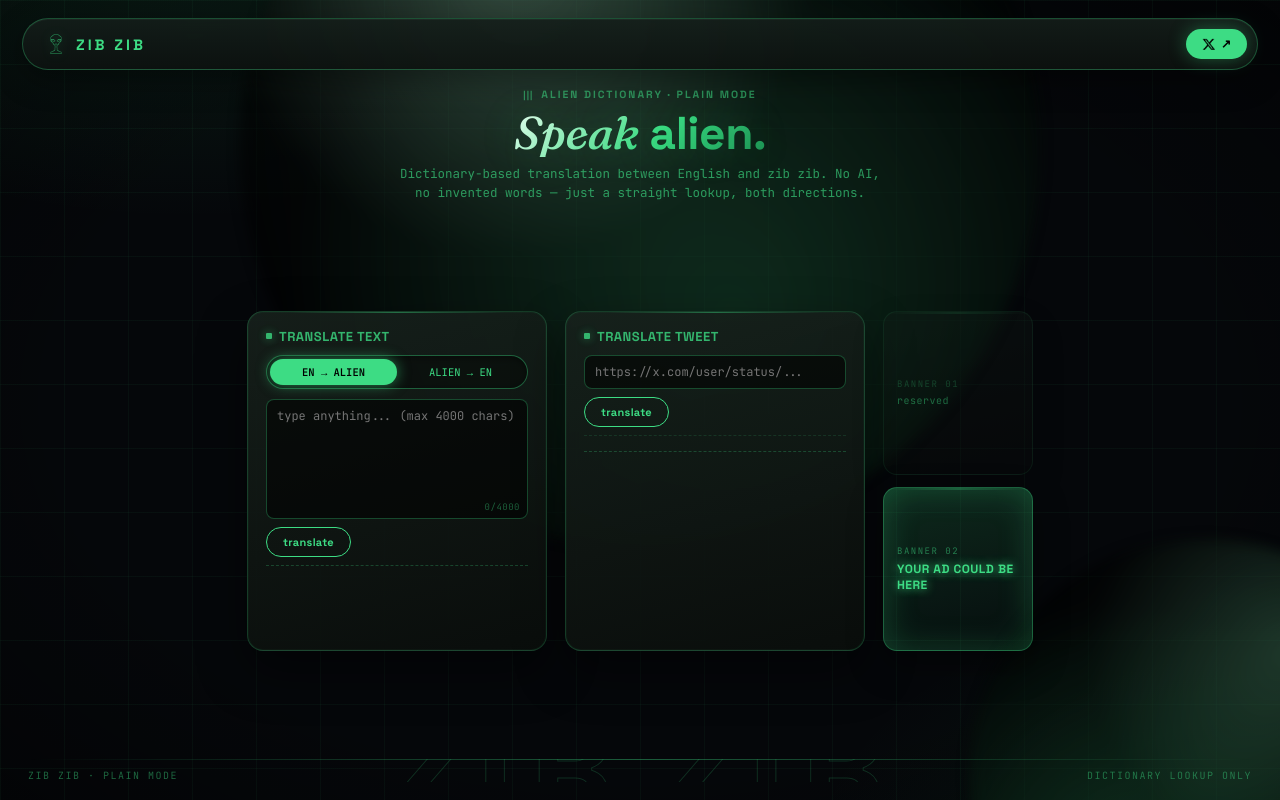
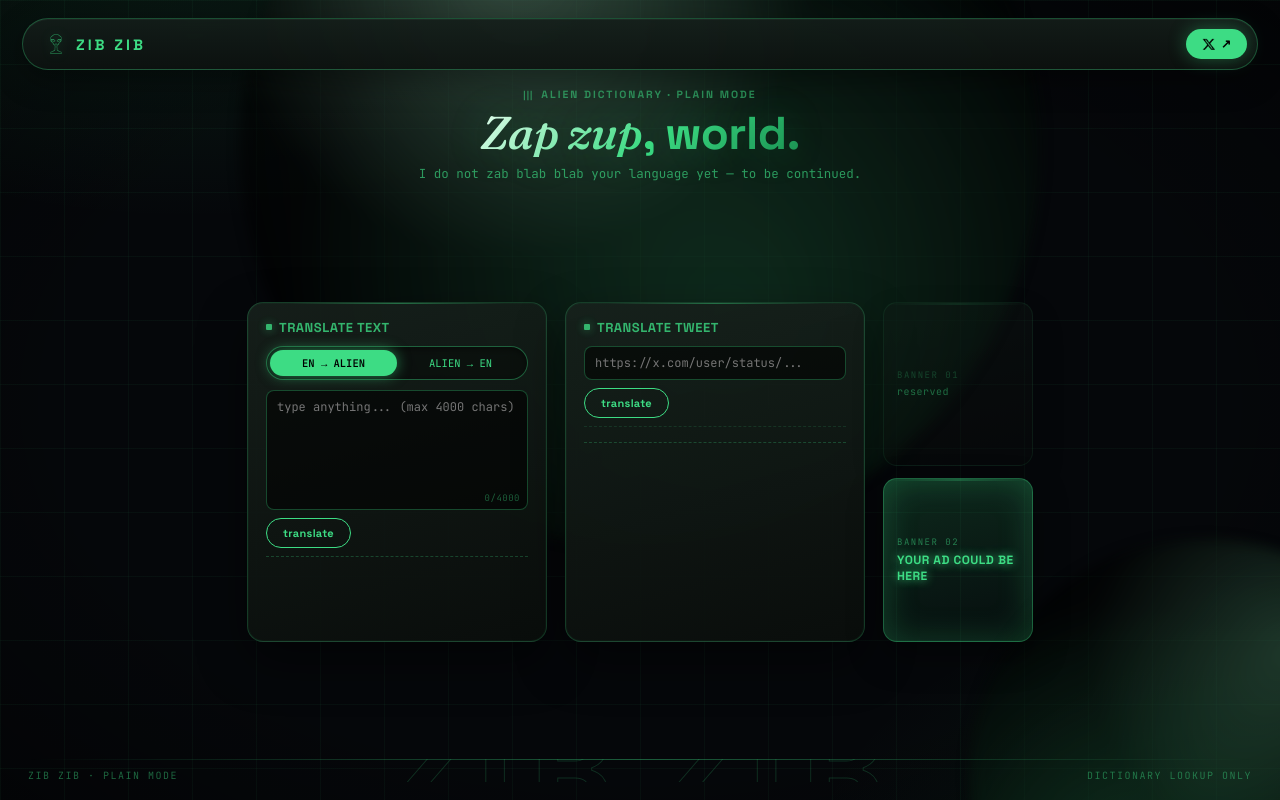
Before and after one commit to manofthemooon/zibzib, a React (Vite) app in the folder landing/web/: page / in a window 1280 px wide. Built offline with nearby package versions, Linux system fonts and the light colour scheme; the HTML template or start-up script is replaced by a standard one.

Commit message:
Replace hero headline with alien-dictionary hello world copy

```diff
--- a/landing/web/src/App.jsx
+++ b/landing/web/src/App.jsx
@@ -30,11 +30,10 @@ export default function App() {
           alien dictionary · plain mode
         </div>
         <h1 className="headline">
-          <em>Speak</em> alien.
+          <em>Zap zup</em>, world.
         </h1>
         <p className="subhead">
-          Dictionary-based translation between English and zib zib. No AI, no
-          invented words — just a straight lookup, both directions.
+          I do not zab blab blab your language yet — to be continued.
         </p>
       </section>
 
```
